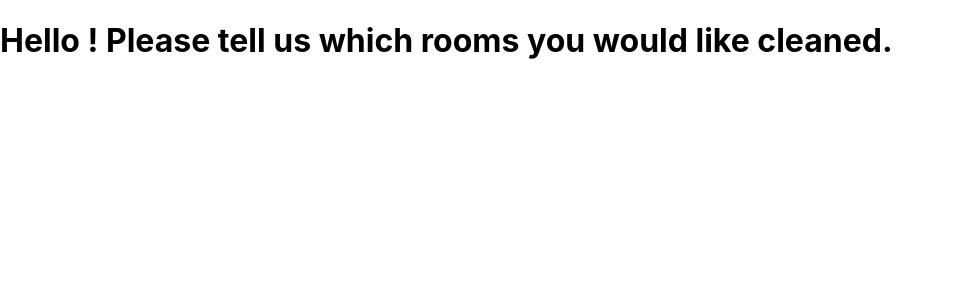
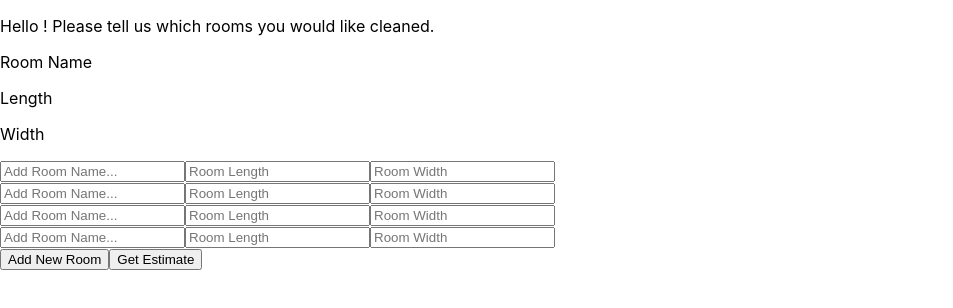
Before and after one commit to JordanOfTroy/CarpetCleaningEstimator_ReactApp, a React (Create React App) app: page / in a window 1280 px wide. Both pictures are taken after a click on the button "Start Estimate!". Shown: the top 308 px of the page, without its empty margins (0-953 px from the left). Built offline with nearby package versions, Linux system fonts and the light colour scheme.

Commit message:
can add new rooms and they are being added to customer areas. need to update local storage.

```diff
--- a/src/Components/AddingRooms.js
+++ b/src/Components/AddingRooms.js
@@ -1,4 +1,5 @@
 import { useParams } from "react-router-dom";
+import RoomList from "./RoomList";
 
 export default function AddingRooms () {
     let { uuid } = useParams();
@@ -13,7 +14,11 @@ export default function AddingRooms () {
 
     return (
         <div>
-            <h1>Hello {customer.firstName}! Please tell us which rooms you would like cleaned. </h1>
+            <p>Hello <span>{customer.firstName}</span>! Please tell us which rooms you would like cleaned. </p>
+
+            <RoomList
+                customer = {customer}
+            />
         </div>
     )
 }
--- /dev/null
+++ b/src/Components/NewRoom.js
@@ -0,0 +1,9 @@
+export default function NewRoom () {
+    return (
+        <div className="room">
+            <input placeholder="Add Room Name..."></input>
+            <input placeholder="Room Length"></input>
+            <input placeholder="Room Width"></input>
+        </div>
+    )
+}
--- a/src/Components/RoomList.js
+++ b/src/Components/RoomList.js
@@ -0,0 +1,53 @@
+import { useState } from "react"
+import NewRoom from "./NewRoom"
+
+export default function RoomList ({customer}) {
+    const [roomCount, setRoomCount] = useState(4)
+    let rooms = []
+
+
+    let createInitialRooms = () => {
+        for (let i=0; i < roomCount; i++) {
+            rooms.push(<NewRoom key={i}/>)
+        }
+        return rooms
+    }
+
+    let addANewRoom = () => {
+        let newCount = roomCount + 1
+        setRoomCount(newCount)
+    }
+
+    let getEstimate = () => {
+        let allRooms = Array.from(document.getElementsByClassName('room'))
+        allRooms.forEach((room, i) => {
+            let roomObj = {
+                roomName: room.children[0].value,
+                roomLength: room.children[1].value,
+                roomWidth: room.children[2].value
+            }
+            console.log(roomObj)
+            customer.areas.push(roomObj)
+        })
+    }
+
+    return (
+        <>
+        <div>
+            <div className="roomHeader">
+                <p>Room Name</p>
+                <p>Length</p>
+                <p>Width</p>
+            </div>
+            <div className="rooms">
+                {createInitialRooms()}
+            </div>
+        </div>
+        <div className="buttons">
+            <button onClick={() => addANewRoom()}>Add New Room</button>
+            <button onClick={() => getEstimate()}>Get Estimate</button>
+        </div>
+
+        </>
+    )
+}
```
